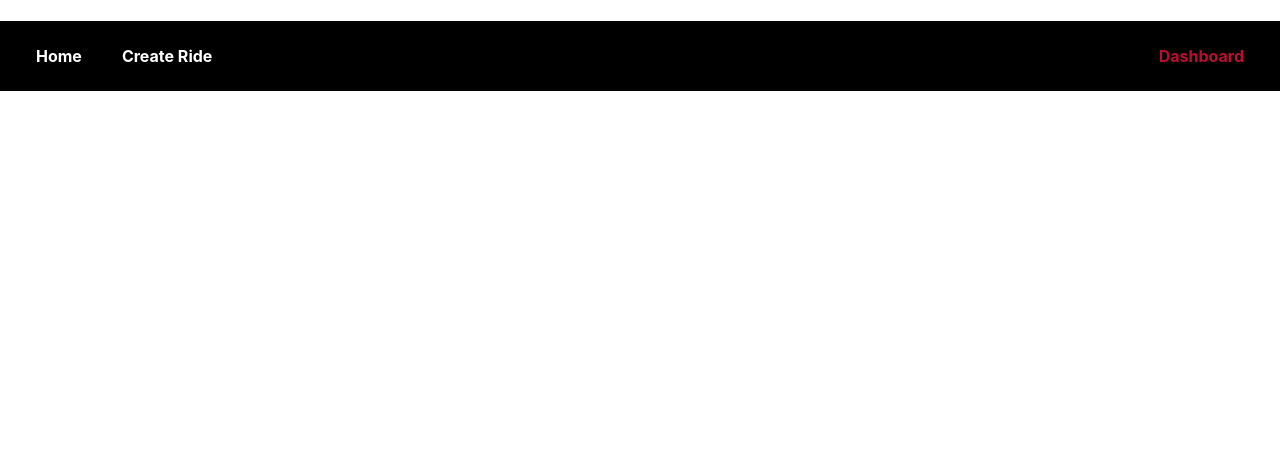
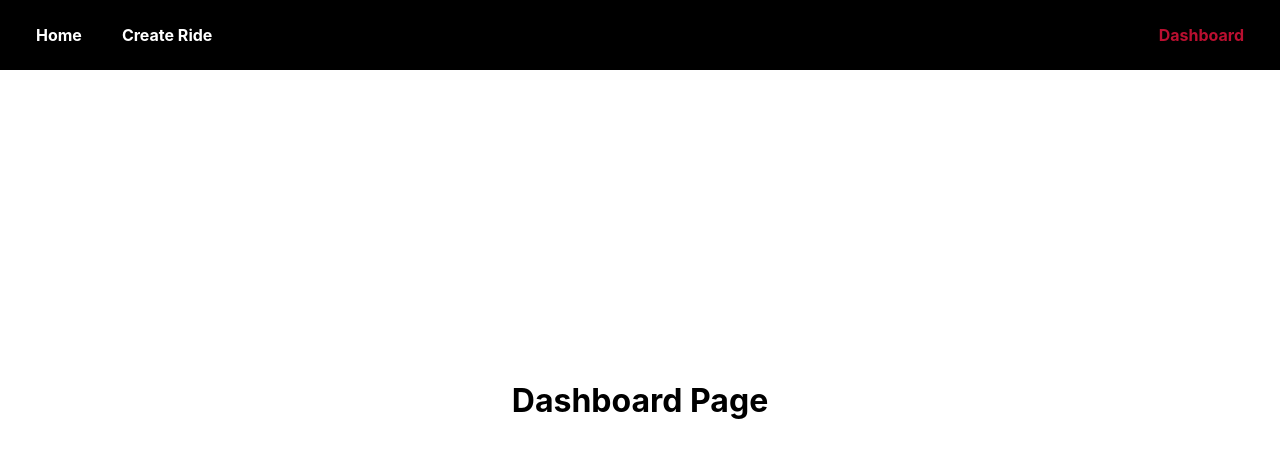
Before and after one commit to HowardHuang1/Rideshare, a React (Create React App) app: page /dashboard in a window 1280 px wide. Shown: the top 458 px of the page. Built offline with nearby package versions, Linux system fonts and the light colour scheme; the HTML template or start-up script is replaced by a standard one.

Commit message:
Fixed Dashboard Styling

```diff
--- a/src/components/Dashboard.js
+++ b/src/components/Dashboard.js
@@ -1,7 +1,12 @@
 import React from 'react';
 
 function Dashboard() {
-  return <h1>Dashboard Page</h1>;
+  return (
+  <div className='container'>
+    <h1>Dashboard Page</h1>
+  </div>
+  );
+
 };
 
 export default Dashboard;
```
